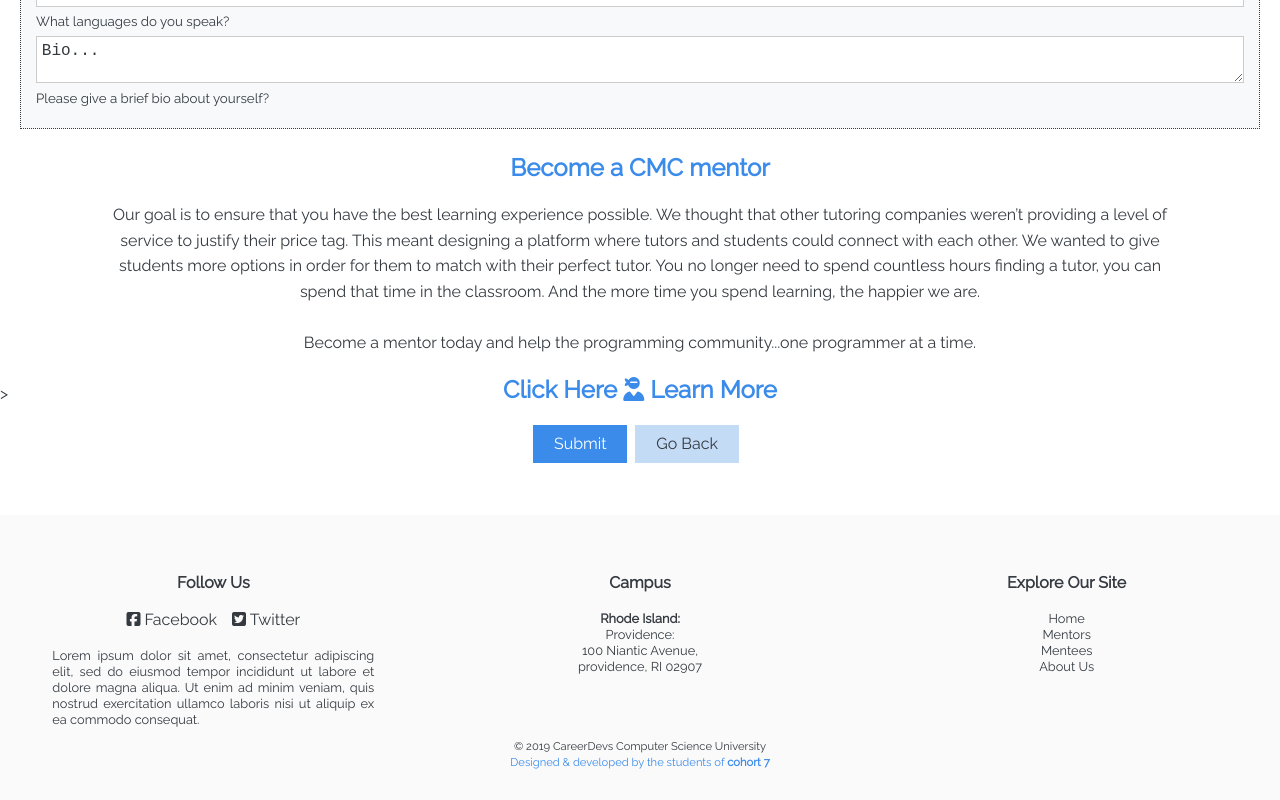
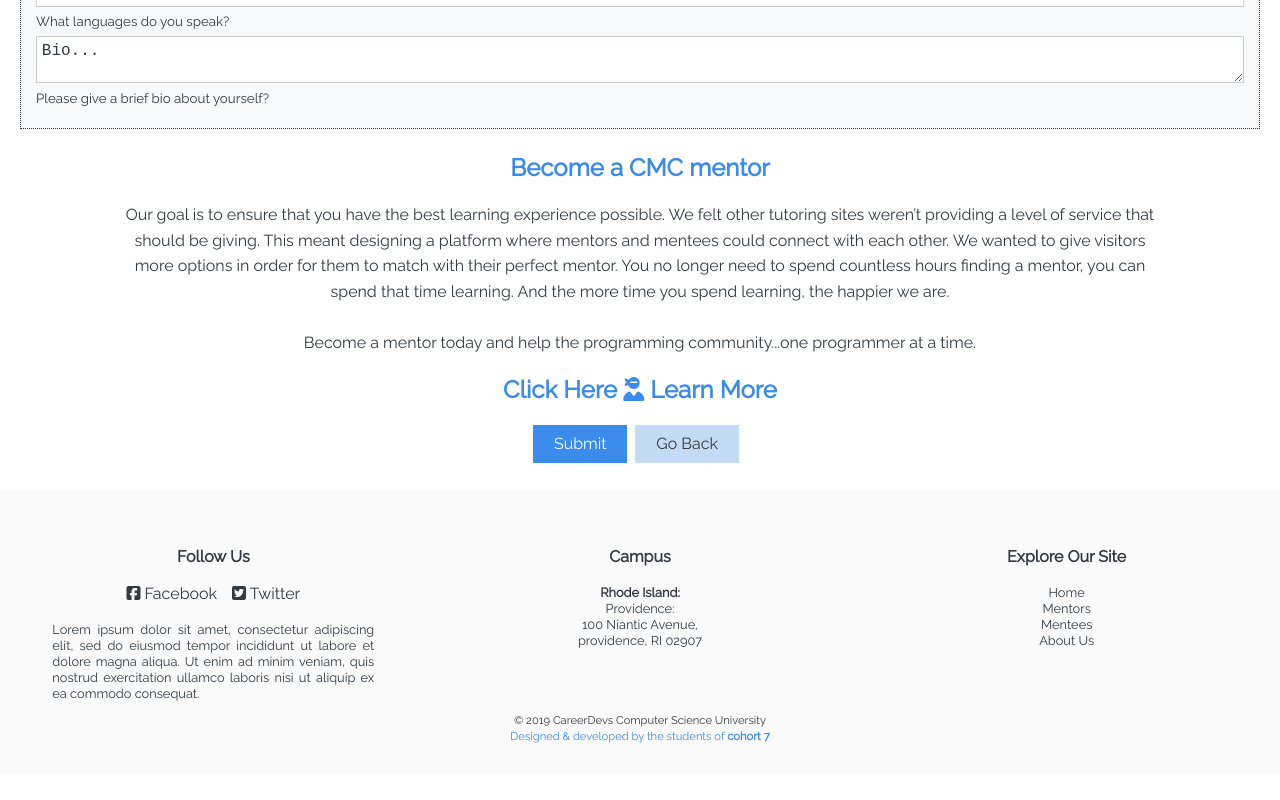
Before and after one commit to marcusgalvin/CodeMentorCenter, a React (Create React App) app in the folder client/: page /ProfileEdit in a window 1280 px wide. Shown: the part 722-1522 px from the top of the page. After the commit the page ends 1496 px from the top, so only its background shows below. Built offline with nearby package versions, Linux system fonts and the light colour scheme.

Commit message:
Updated the copy within edit profile.

```diff
--- a/client/src/components/layout/ProfileEdit.jsx
+++ b/client/src/components/layout/ProfileEdit.jsx
@@ -176,14 +176,13 @@ const ProfileEdit = () => {
             <h3>Become a CMC mentor</h3>
             <p>
               Our goal is to ensure that you have the best learning experience
-              possible. We thought that other tutoring companies weren’t
-              providing a level of service to justify their price tag. This
-              meant designing a platform where tutors and students could connect
-              with each other. We wanted to give students more options in order
-              for them to match with their perfect tutor. You no longer need to
-              spend countless hours finding a tutor, you can spend that time in
-              the classroom. And the more time you spend learning, the happier
-              we are.
+              possible. We felt other tutoring sites weren’t providing a level
+              of service that should be giving. This meant designing a platform
+              where mentors and mentees could connect with each other. We wanted
+              to give visitors more options in order for them to match with
+              their perfect mentor. You no longer need to spend countless hours
+              finding a mentor, you can spend that time learning. And the more
+              time you spend learning, the happier we are.
               <br />
               <br />
               Become a mentor today and help the programming community...one
@@ -250,7 +249,6 @@ const ProfileEdit = () => {
           </div>
         </form>
       </div>
-      >
       <div style={footerDiv}>
         <Footer />
       </div>
```
